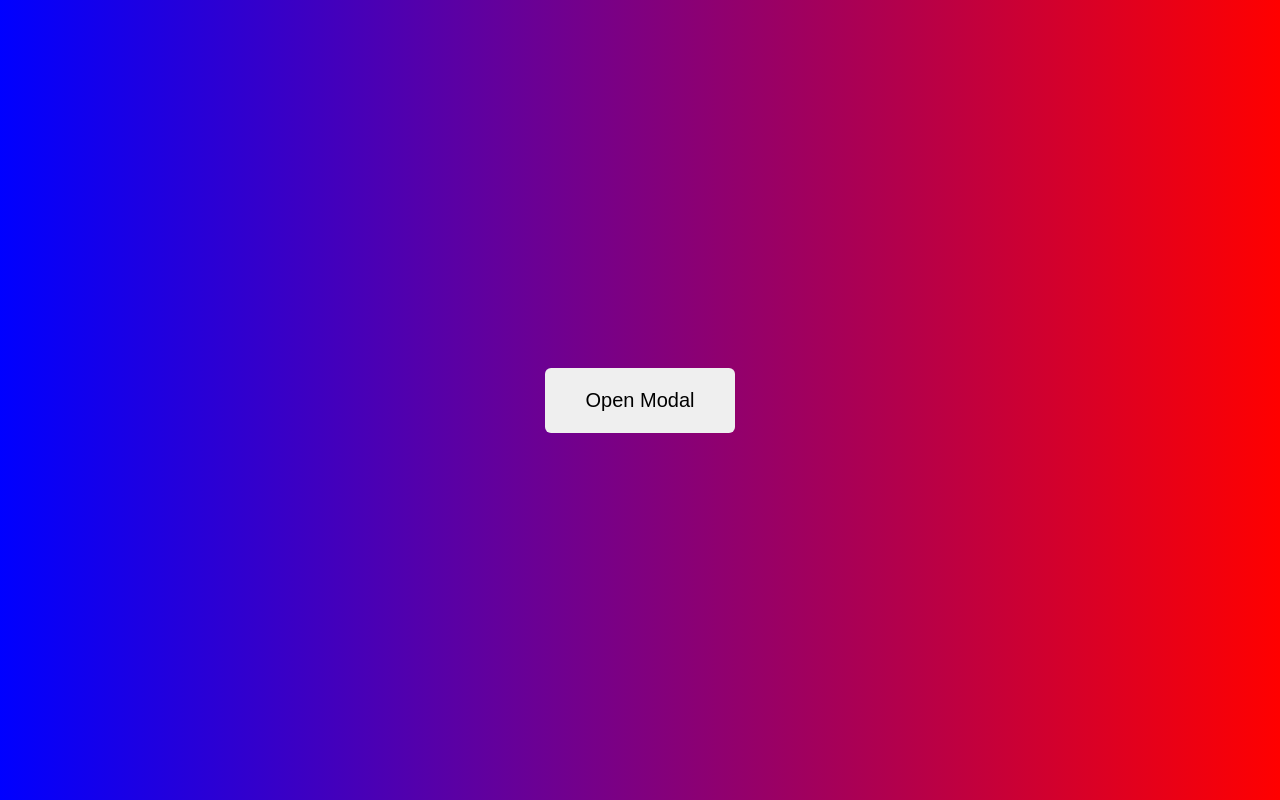
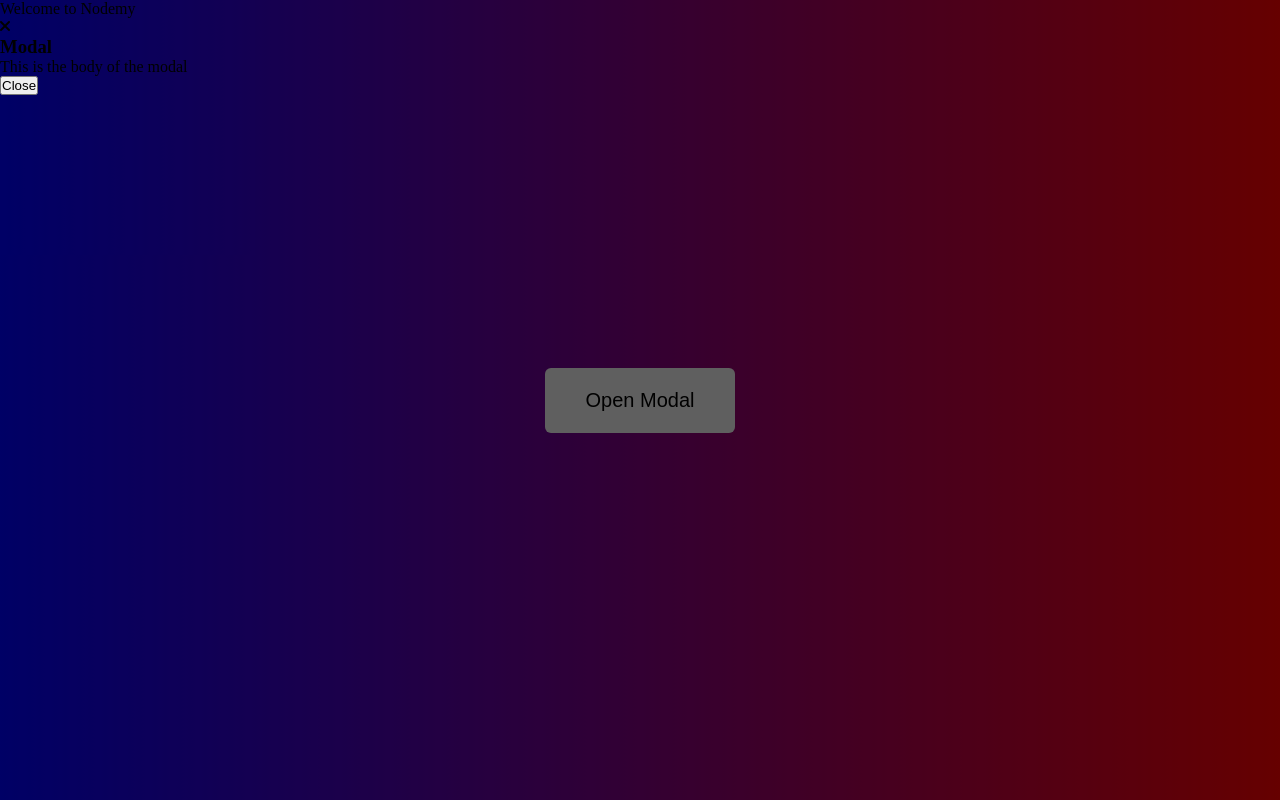
Before and after one commit to thanhvo-uparis/modal, a plain HTML site: page index.html in a window 1280 px wide. Drawn offline with Linux system fonts and the light colour scheme.

Commit message:
add screen overlay

```diff
--- a/index.html
+++ b/index.html
@@ -4,12 +4,28 @@
     <meta charset="UTF-8">
     <meta http-equiv="X-UA-Compatible" content="IE=edge">
     <meta name="viewport" content="width=device-width, initial-scale=1.0">
+    <link rel="stylesheet" href="https://cdnjs.cloudflare.com/ajax/libs/font-awesome/6.0.0-beta3/css/all.min.css">
     <link rel="stylesheet" href="./style.css">
     <title>Modal</title>
 </head>
 <body>
     <div class="container">
         <button class="open-modal">Open Modal</button>
+        <div class="modal">
+            <div class="modal_inner">
+                <div class="modal_header">
+                    <p>Welcome to Nodemy</p>
+                    <i class="fas fa-times"></i>
+                </div>
+                <div class="modal_body">
+                    <h3>Modal</h3>
+                    <p>This is the body of the modal</p>
+                </div>
+                <div class="modal_footer">
+                    <button>Close</button>
+                </div>
+            </div>
+        </div>
     </div>
 </body>
 </html>
--- a/style.css
+++ b/style.css
@@ -23,3 +23,14 @@ body {
     border-radius: 6px;
     font-size: 20px;
 }
+
+
+/* modal */
+.modal {
+    position: fixed;
+    top: 0;
+    left: 0;
+    right: 0;
+    bottom: 0;
+    background: rgba(0, 0, 0, 0.6)
+}
```
